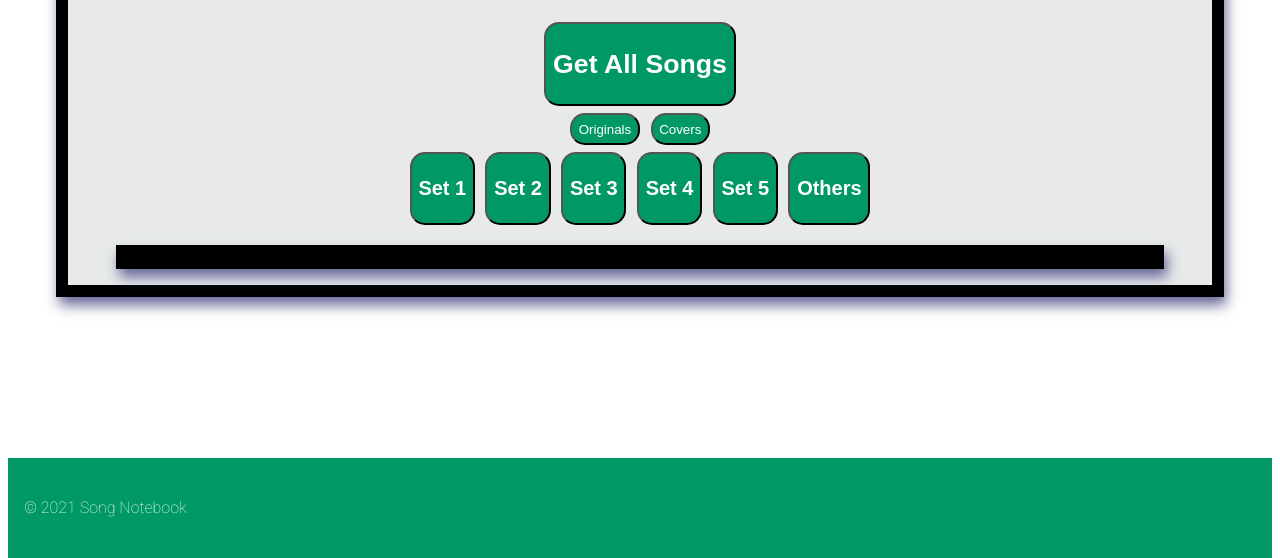
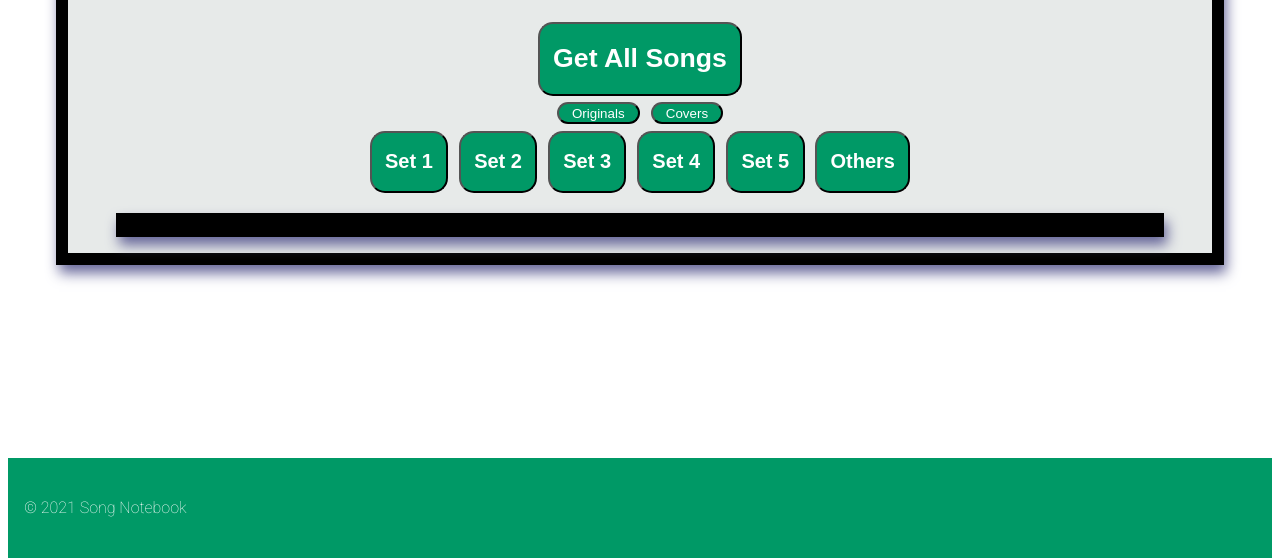
Before and after one commit to DanNitz/new-song-notebook-test, a plain HTML site: page songlibrary.html in a window 1280 px wide. Shown: the part 250-808 px from the top of the page. Drawn offline with Linux system fonts and the light colour scheme.

Commit message:
minor btn styling
minor btn styling

```diff
--- a/css/main.css
+++ b/css/main.css
@@ -29,7 +29,9 @@ footer {
 
 button {
     margin: .25em;
-    padding: .5em;
+    padding: .1em;
+    padding-left: 1em;
+    padding-right: 1em;
     border-radius: 15px;
     background: #096;
     color: white;
```
